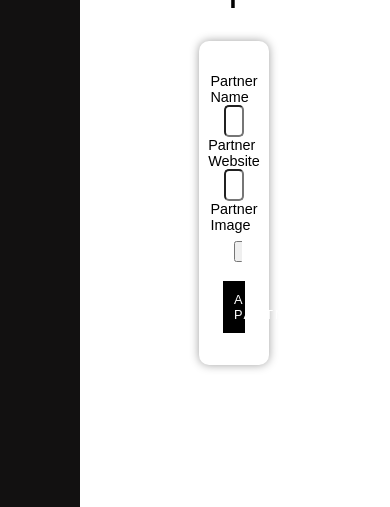
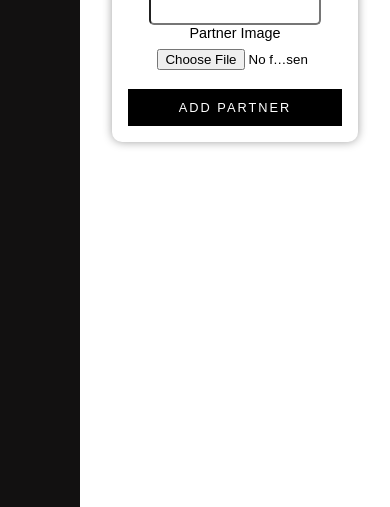
Before and after one commit to FireXBG/Welldoers-app, a Node server app: template views/admin-partners.ejs in a window 390 px wide; the page is wider, and only the part inside the window is pictured. Shown: the part 337-844 px from the top of that part. Run offline with Node 20, Linux system fonts and the light colour scheme; the template is opened without the code that fills it, so the values that code supplies are empty.

Commit message:
Design uodates

```diff
--- a/app.js
+++ b/app.js
@@ -5,7 +5,7 @@ const multer = require("multer");
 const sendEmail = require("./public/JS/sendEmail");
 
 const app = express();
-const port = 443;
+const port = 3000;
 
 const upload = multer();
 
@@ -71,10 +71,8 @@ async function checkAuthentication(req, res, next) {
     });
 
     if (user) {
-      console.log("Authenticated user.");
       next(); // Continue to the next middleware or route
     } else {
-      console.log("User is signed out");
       res.redirect("/login"); // Redirect to the login page
     }
   } catch (error) {
--- a/public/styles/admin-panel/admin-partners.css
+++ b/public/styles/admin-panel/admin-partners.css
@@ -69,14 +69,21 @@ input {
 }
 
 @media screen and (max-width: 1400px) {
-    .content {
-        width: 70%;
-        margin-left: 30%;
-    }
 
     .partners-grid {
         grid-template-columns: 1fr;
     }
+}
+
+@media screen and (max-width: 1245px) {
+    .add-partner-form {
+        margin: 2rem;
+        padding: 1rem;
+    }
+
+        .add-partner-form input {
+            width: 80%;
+        }
 }
 
 @media screen and (max-width: 1000px) {
@@ -88,6 +95,10 @@ input {
 @media screen and (max-width: 450px) {
     .content {
         width: 100% !important;
-        margin-left: 10% !important;
+        margin-left: 5rem !important;
+    }
+
+    .partners-grid {
+        padding: 1rem;
     }
 }
```
